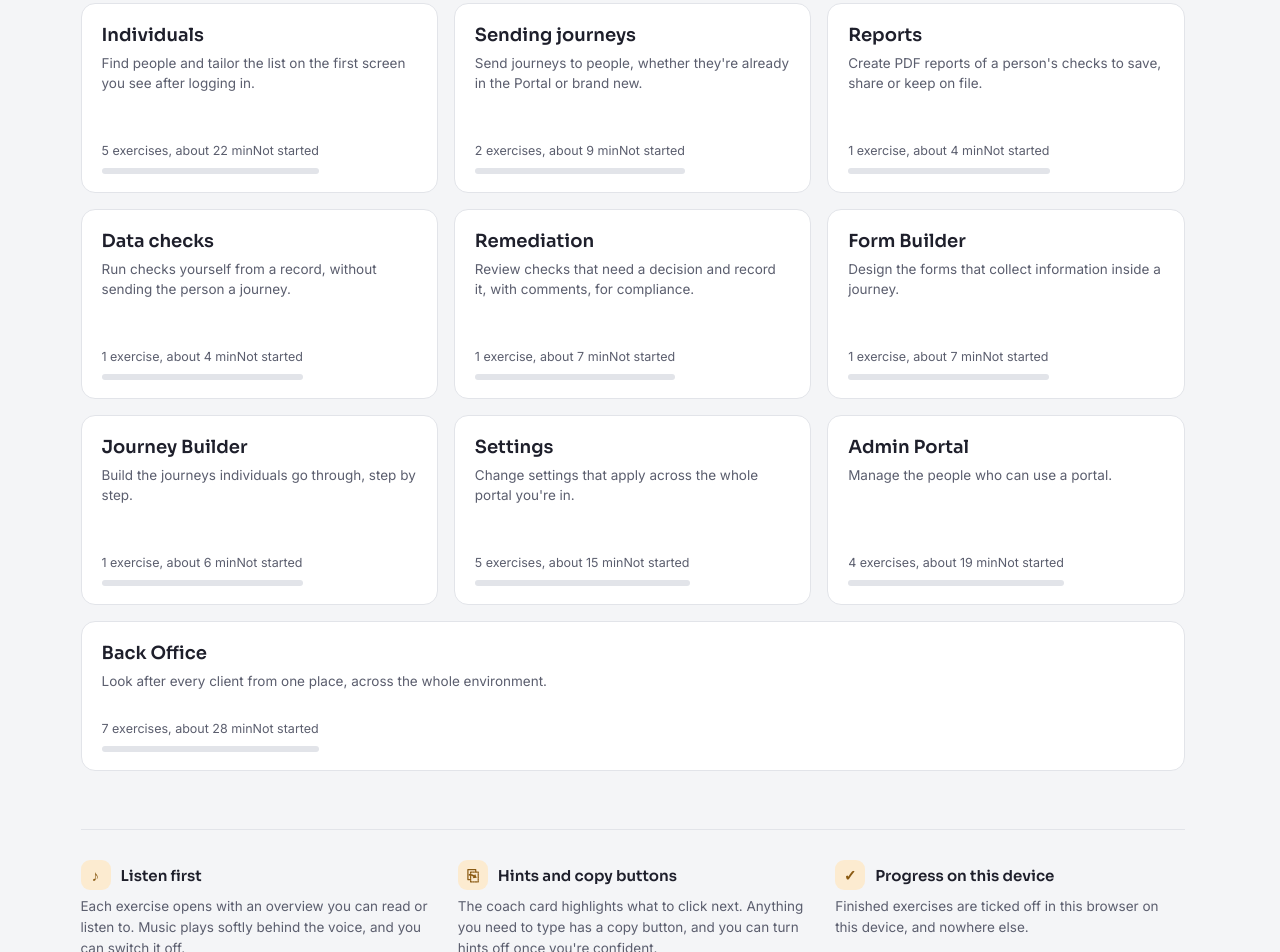
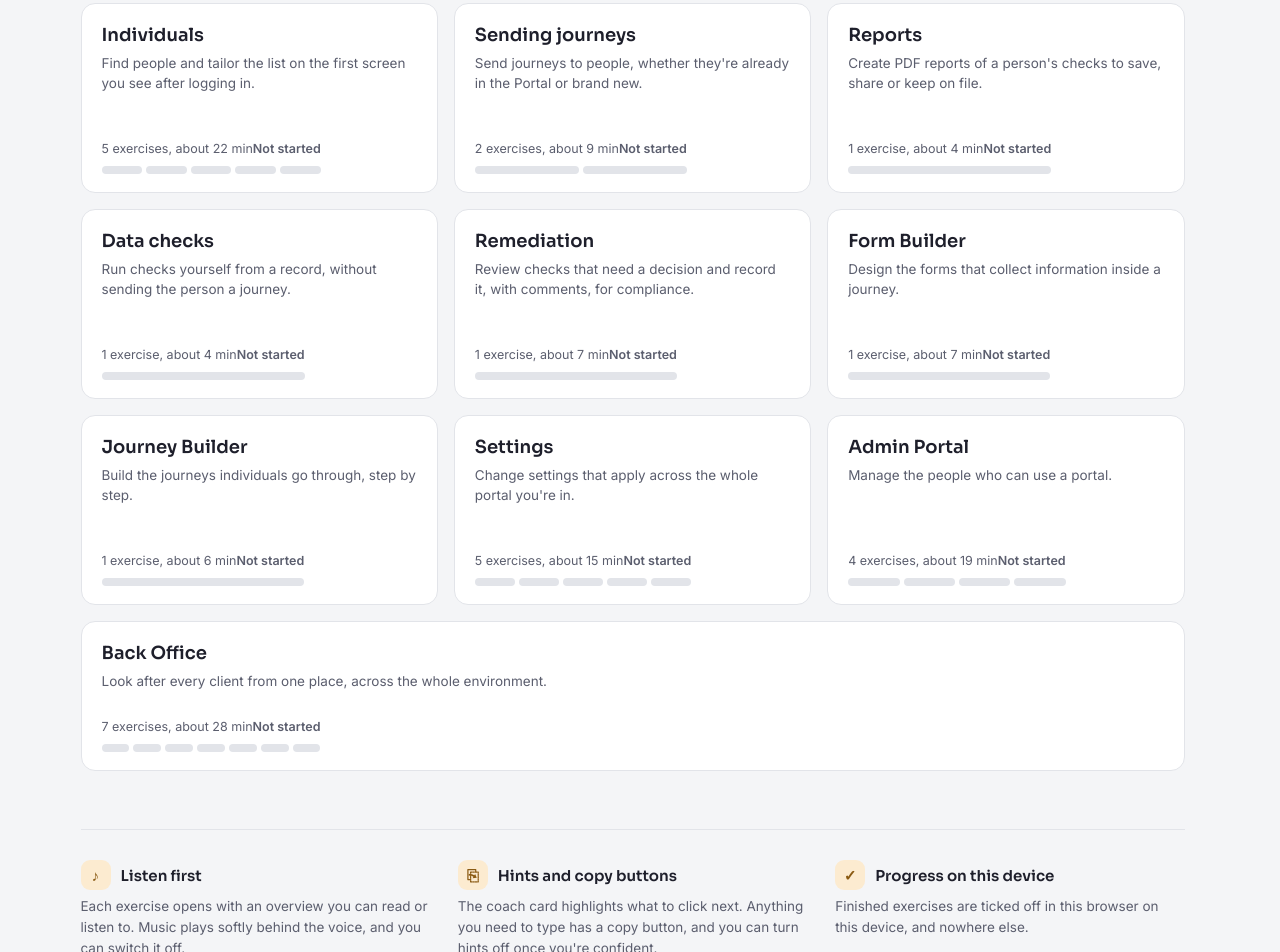
Before and after one commit to JonMugridge/connect-training, a plain HTML site: page index.html in a window 1280 px wide. Shown: the part 773-1725 px from the top of the page. Drawn offline with Linux system fonts and the light colour scheme.

Commit message:
Updated index

```diff
--- a/index.html
+++ b/index.html
@@ -92,7 +92,13 @@ main section{padding:56px 0 10px}
 .mod .foot{margin-top:auto}
 .mod .meta{display:flex;justify-content:space-between;font-size:12.5px;color:var(--muted);margin-bottom:8px}
 .mod .meta b{color:var(--ink);font-weight:600}
-.mod .foot{display:block}.mod .meta{display:flex}.mod .bar{display:block;background:var(--line);height:6px}
+.mod .foot{display:block}.mod .meta{display:flex;align-items:center}
+.mod .segs{display:flex;gap:4px;margin-top:2px}
+.mod .segs i{flex:1;height:8px;border-radius:4px;background:var(--line)}
+.mod .segs i.on{background:var(--green)}
+.mod .pstat{font-weight:600;color:var(--muted)}
+.mod .pstat.some{color:var(--gold-ink);background:var(--gold-soft);border-radius:999px;padding:2px 9px}
+.mod .pstat.full{color:var(--green);background:var(--green-soft);border-radius:999px;padding:2px 9px}
 .mod .bar i{background:var(--green)}
 .mod .done{position:absolute;top:18px;right:18px;width:26px;height:26px;border-radius:50%;background:var(--green);color:#fff;display:grid;place-items:center;font-size:14px}
 .mod.fresh .bar i{background:var(--gold)}
@@ -337,7 +343,7 @@ function renderHome(){
   else{cta.textContent="Practise again";cta.href="#modules-list";$("nextNote").textContent="You've completed every exercise. Nicely done."}
   $("mods").innerHTML=MODULES.map(m=>{const r=ready(m),d=r.filter(e=>P[e.id]).length,mins=r.reduce((n,e)=>n+(e.mins||0),0),all=r.length&&d===r.length;
     return `<button class="mod${d?"":" fresh"}" data-mod="${m.id}" aria-label="${esc(m.name)}: ${d} of ${r.length} exercises complete">${all?'<span class="done" aria-hidden="true">\u2713</span>':""}<h3>${esc(m.name)}</h3><p>${esc(m.desc)}</p>
-      <span class="foot"><span class="meta"><span>${r.length} exercise${r.length===1?"":"s"}, about ${mins} min</span><span>${d?`<b>${d}</b> done`:"Not started"}</span></span><span class="bar"><i style="width:${r.length?Math.round(d/r.length*100):0}%"></i></span></span></button>`}).join("");
+      <span class="foot"><span class="meta"><span>${r.length} exercise${r.length===1?"":"s"}, about ${mins} min</span><span class="pstat${all?" full":d?" some":""}">${all?"\u2713 All complete":d?`${d} of ${r.length} complete`:"Not started"}</span></span><span class="segs" aria-hidden="true">${r.map(e=>`<i class="${P[e.id]?"on":""}"></i>`).join("")}</span></span></button>`}).join("");
   document.querySelectorAll("[data-mod]").forEach(b=>b.onclick=()=>{location.hash=b.dataset.mod});
   $("clearBtn").hidden=!done;
 }
```
